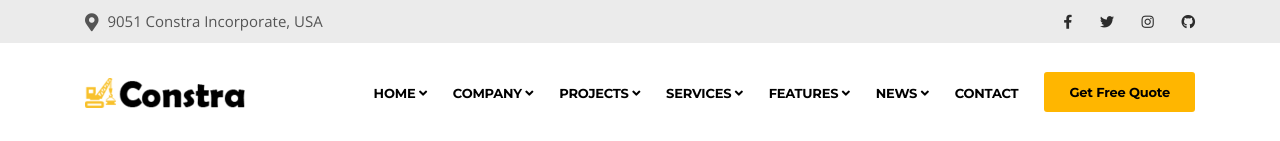
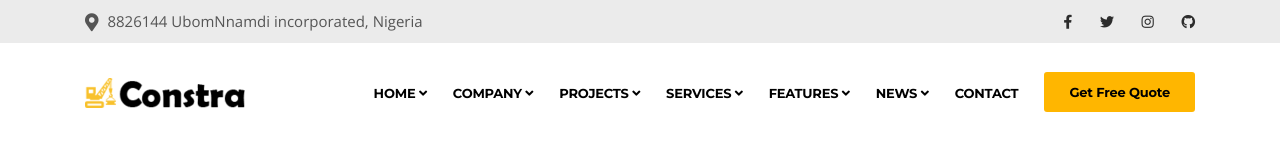
Before and after one commit to Ukeremi/Ubomnnamdiconstruction, a website: page theme/index-2.html in a window 1280 px wide. Shown: the top 141 px of the page. Drawn offline with nearby package versions, Linux system fonts and the light colour scheme; some packages are replaced by stand-ins of ours.

Commit message:
corrected index 2

```diff
--- a/theme/index-2.html
+++ b/theme/index-2.html
@@ -68,7 +68,7 @@
           <div class="row">
               <div class="col-lg-8 col-md-8">
                 <ul class="top-info text-center text-md-left">
-                    <li><i class="fas fa-map-marker-alt"></i> <p class="info-text">9051 Constra Incorporate, USA</p>
+                    <li><i class="fas fa-map-marker-alt"></i> <p class="info-text">8826144 UbomNnamdi incorporated, Nigeria</p>
                     </li>
                 </ul>
               </div>
```
